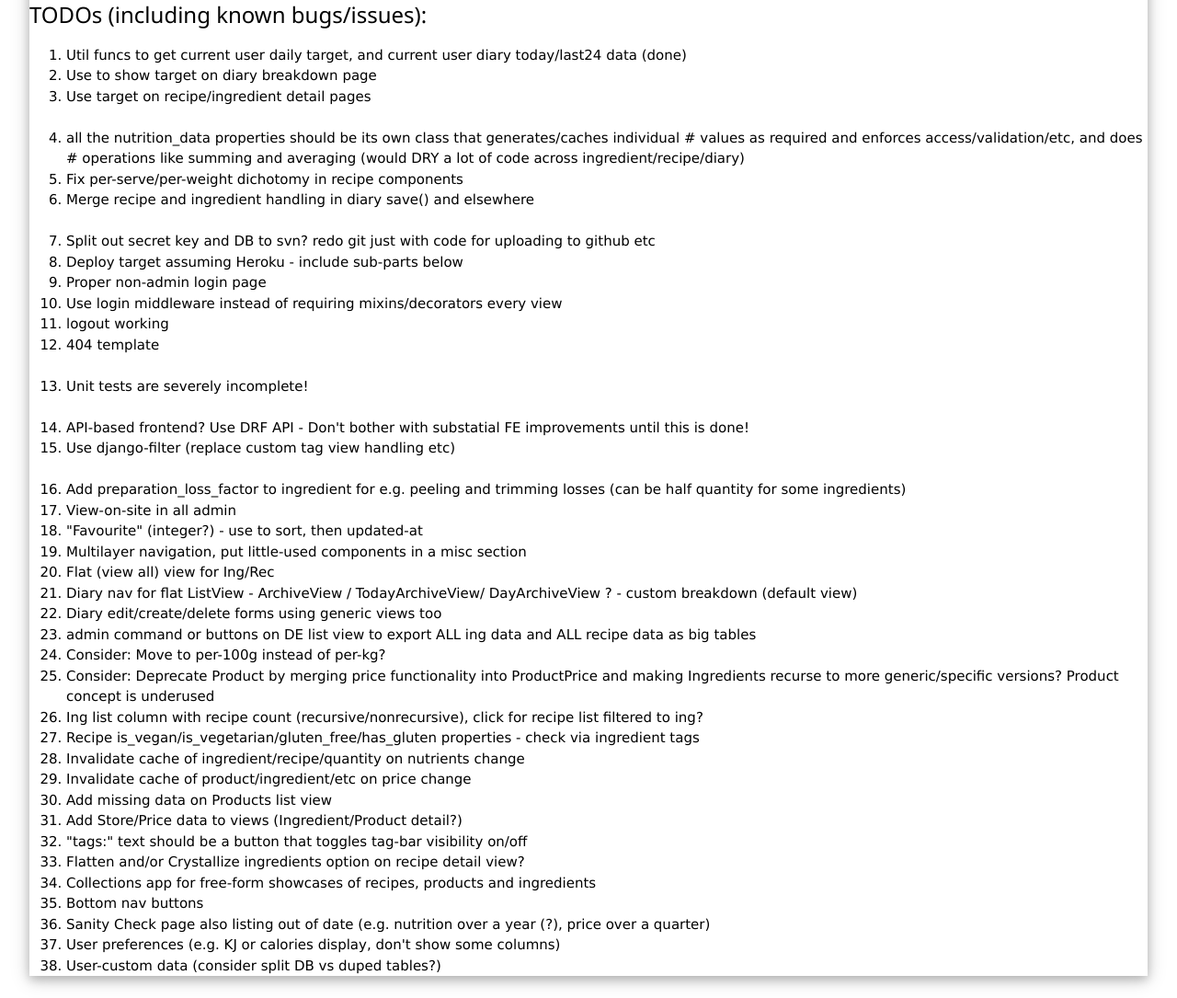
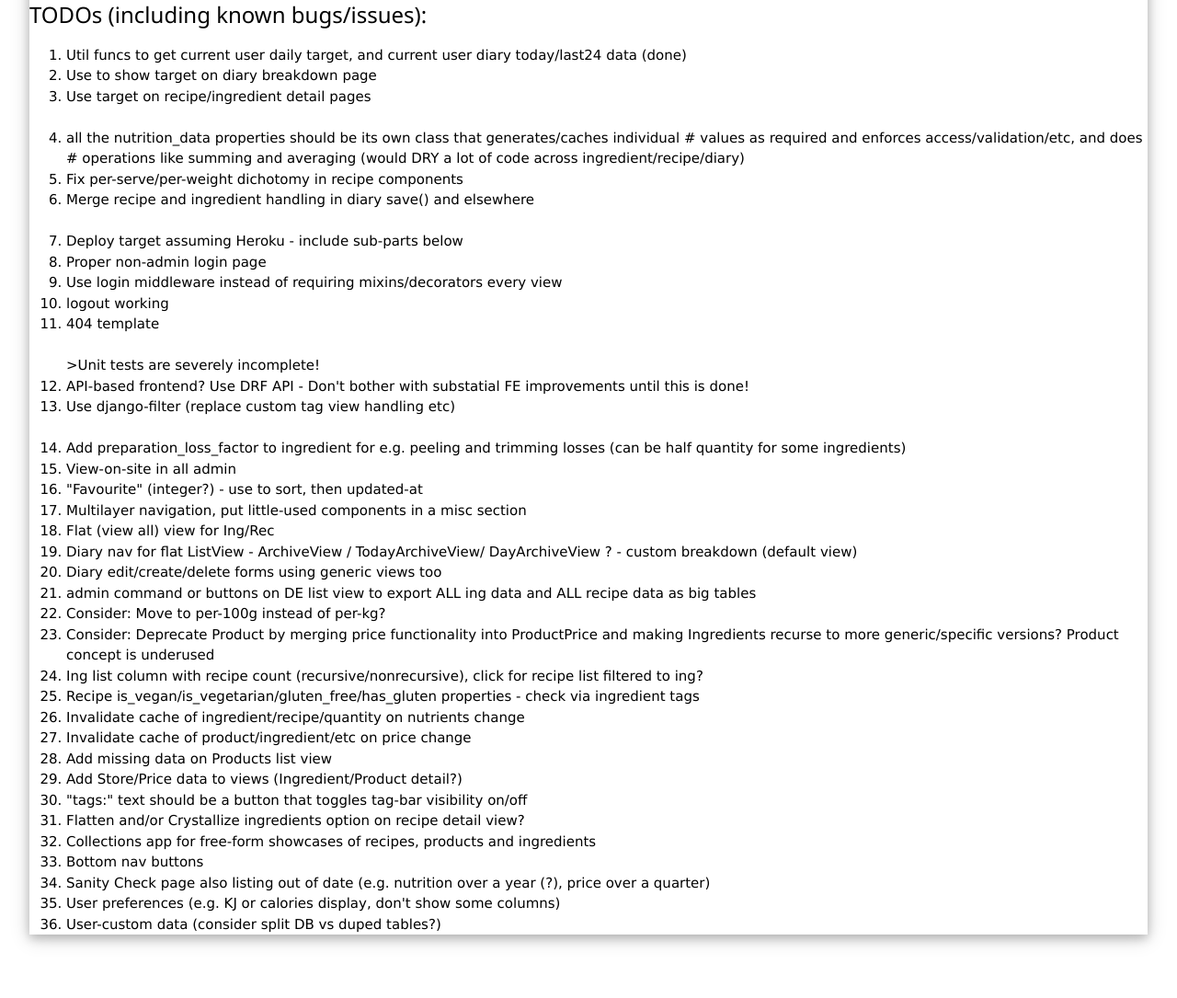
Before and after one commit to dylanleigh/PriceAndNutritionTrackingSystem, a Django app: page /about/ in a window 1280 px wide. Shown: the part 961-2046 px from the top of the page at 92% size. After the commit the page ends 1989 px from the top, so only its background shows below. Run offline with Django 3.2, Linux system fonts and the light colour scheme; the visitor is signed in with stand-in values (Sample User, id 1); data that the repository does not hold is empty.

Commit message:
update about/roadmap

```diff
--- a/pants/website/templates/website/about.html
+++ b/pants/website/templates/website/about.html
@@ -71,15 +71,13 @@
    <li>Fix per-serve/per-weight dichotomy in recipe components</li>
    <li>Merge recipe and ingredient handling in diary save() and elsewhere</li>
    <br>
-   <li>Split out secret key and DB to svn? redo git just with code for
-   uploading to github etc</li>
    <li>Deploy target assuming Heroku - include sub-parts below</li>
    <li>Proper non-admin login page</li>
    <li>Use login middleware instead of requiring mixins/decorators every view</li>
    <li>logout working</li>
    <li>404 template</li>
    <br>
-   <li>Unit tests are severely incomplete!</li>
+   <li<b>>Unit tests are severely incomplete!</b></li>
    <br>
    <li>API-based frontend? Use DRF API - Don't bother with substatial FE
    improvements until this is done!</li>
```
